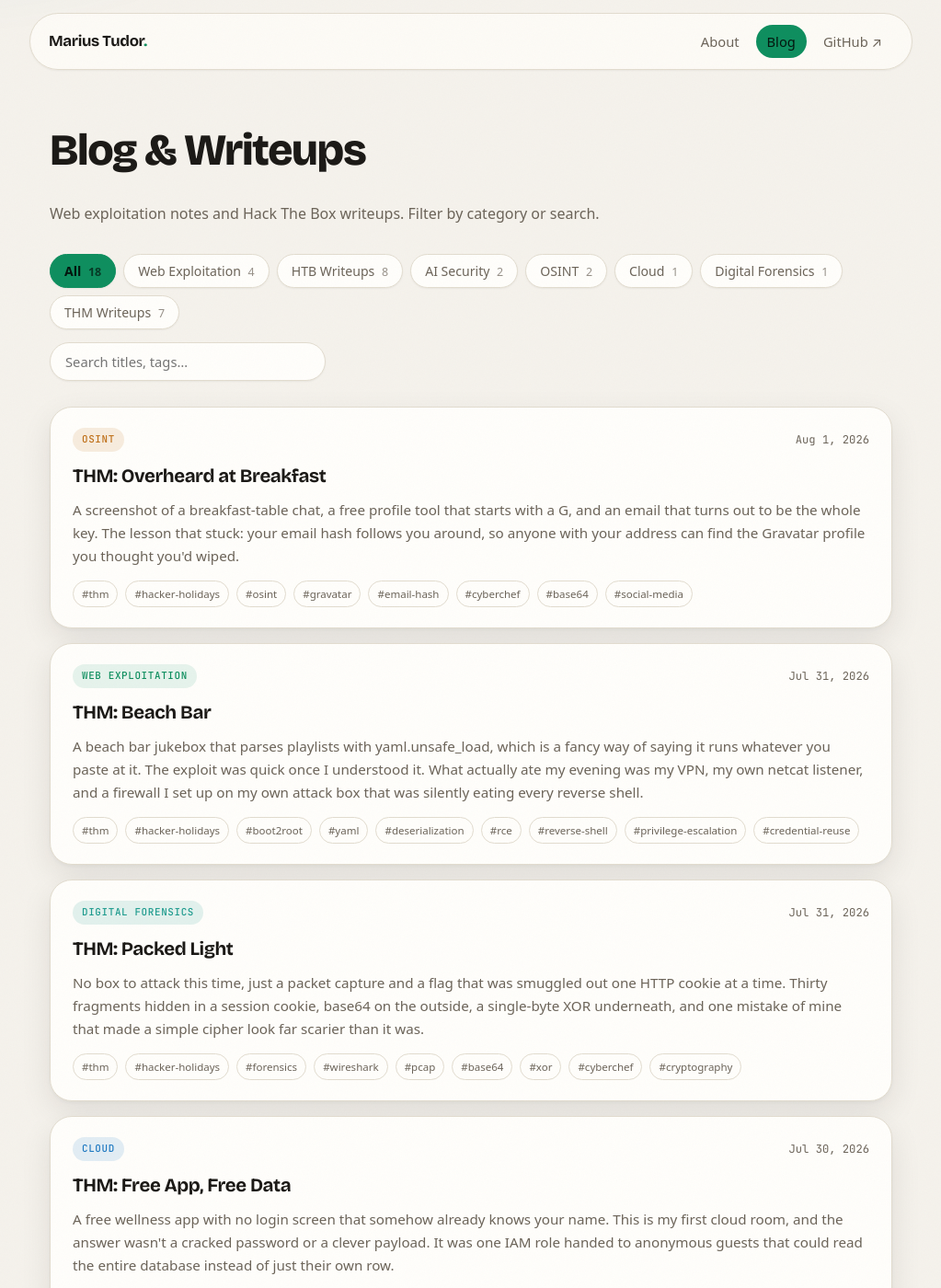
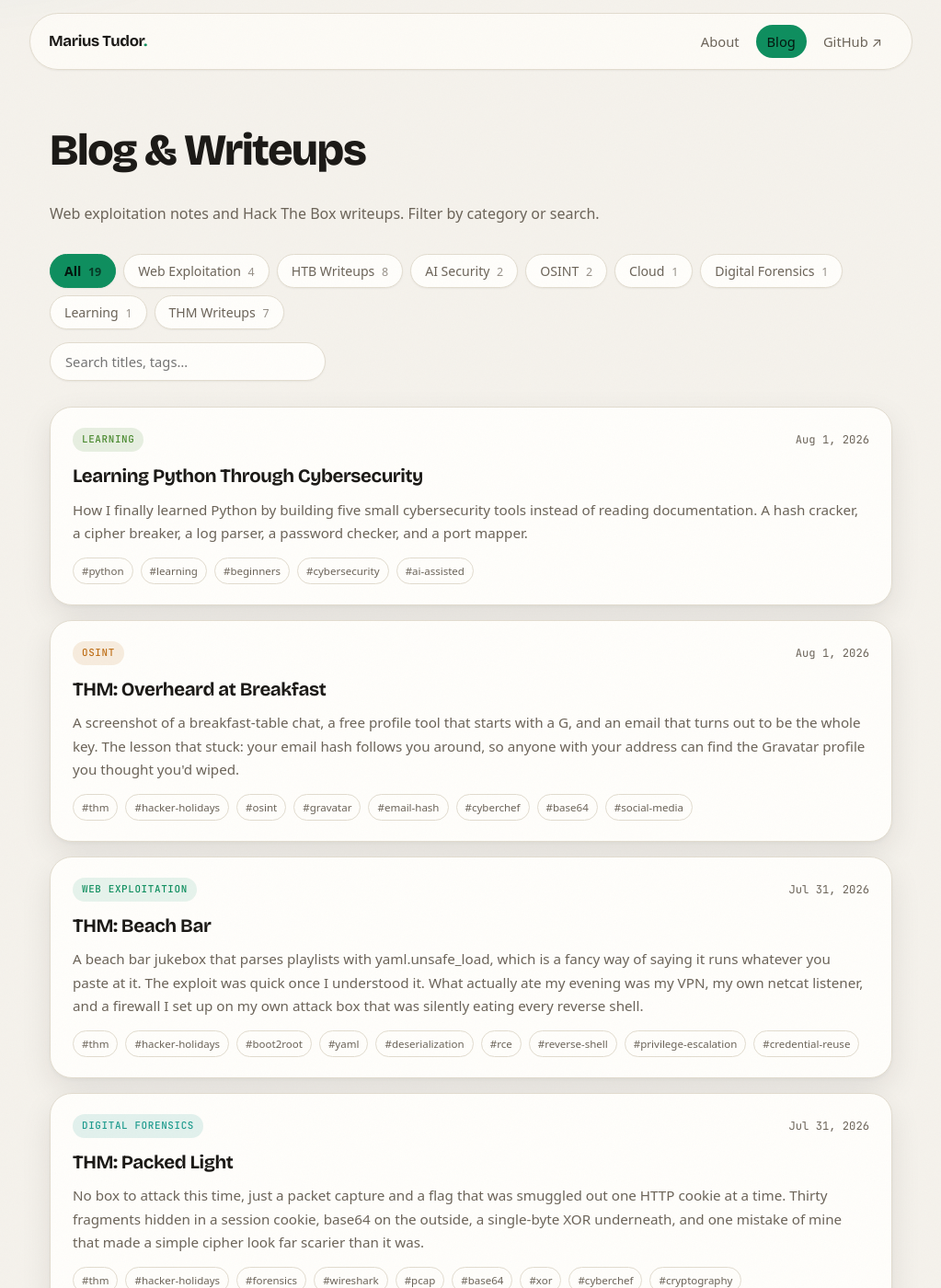
Before and after one commit to mariustudor07/mariustudor07.github.io, a Jekyll site: the page built from blog.html, in a window 1280 px wide and 1400 px high. Shown: the whole window at 92% size, without its empty margins (128-1151 px from the left). Built offline with Jekyll 4.4.1, drawn with Linux system fonts in a browser that asks for light colours; some of the changed lines change nothing that is shown.

Commit message:
Add Learning post: Learning Python Through Cybersecurity
Five small security tools (hash cracker, Caesar brute-forcer, log IP
extractor, password checker, port mapper) as a Python learning writeup.
Add a Learning blog category and badge style.

````diff
--- a/_config.yml
+++ b/_config.yml
@@ -27,3 +27,4 @@ blog_categories:
   - "OSINT"
   - "Cloud"
   - "Digital Forensics"
+  - "Learning"
--- /dev/null
+++ b/_posts/2026-08-01-learning-python-through-cybersecurity.md
@@ -0,0 +1,293 @@
+---
+layout: post
+title: "Learning Python Through Cybersecurity"
+date: 2026-08-01 20:00:00
+category: "Learning"
+difficulty: "Beginner"
+tags: [python, learning, beginners, cybersecurity, ai-assisted]
+excerpt: "How I finally learned Python by building five small cybersecurity tools instead of reading documentation. A hash cracker, a cipher breaker, a log parser, a password checker, and a port mapper."
+---
+
+> A friend asked me what I used to learn Python. The honest answer isn't a
+> course or a book. It's that I stopped trying to *learn Python* and started
+> *building small security tools*, hitting real errors, and reasoning my way
+> out of them. Five challenges took me from "Python feels childish" to actually
+> being comfortable in it. This is what I built, what each one taught me, and
+> the questions I asked an AI along the way to get unstuck without being handed
+> the answers.
+
+## Why this worked when reading docs didn't
+
+I'd avoided Python for a long time. Coming from Kotlin, where I'd already
+shipped an app to the Play Store, Python felt loose and almost *too* simple.
+That simplicity turned out to be the entire point: it's lightweight, it's
+everywhere, and in security it's the default language for tooling and glue.
+
+The thing that made it stick wasn't documentation. Official docs are a
+*reference*, written for people who already know the language. For learning,
+they're the wrong tool. What worked was building things I actually cared about,
+narrating my logic in plain English first, then translating it line by line,
+and treating every error message as the lesson rather than a failure.
+
+Each challenge below follows the same shape: **what I built**, **the method**,
+**what I learned**, and **what I asked the AI**. I used the AI as a mentor that
+nudged me toward the next idea instead of dumping solutions, which is the only
+way any of it actually landed.
+
+## Challenge 1: Hash cracker
+
+**What I built:** a script that takes a SHA-256 hash and a wordlist, hashes
+every word, and finds the one that matches.
+
+```python
+import hashlib
+
+words = {"password", "letmein", "dragon", "monkey", "football"}
+target = "5e884898da28047151d0e56f8dc6292773603d0d6aabbdd62a11ef721d1542d8"
+
+for word in words:
+    if hashlib.sha256(word.encode()).hexdigest() == target:
+        print(word)
+```
+
+**What I learned:**
+
+- A hash is **one-way**. You don't reverse it, you guess, hash the guess, and
+  compare. That guess-and-compare loop is the entire engine behind offline
+  password cracking (John the Ripper, Hashcat do exactly this, just billions of
+  times a second on a GPU).
+- **Strings vs bytes.** `hashlib` refuses a plain string, it works on raw
+  bytes, so you have to `.encode()` the word first. The error
+  `Strings must be encoded before hashing` taught me more than a chapter on
+  encoding would have.
+- A crack only works **if the answer is in the wordlist**. That's why
+  `rockyou.txt` and wordlist quality matter.
+
+**What I asked the AI:** *How would you make two identical passwords produce
+different hashes?* I reasoned my way to **salting** before it named it. The
+insight: append a **random, per-user** value before hashing (not PII like an
+account ID, since a database breach dumps that in the next column). Unique salts
+mean an attacker has to re-run their whole wordlist separately for every user
+instead of once for everyone, and it's why you check whether a hash is *salted*
+before deciding it's worth attacking.
+
+## Challenge 2: Caesar cipher brute-forcer
+
+**What I built:** given ciphertext, print all 25 possible shifts so the readable
+one is obvious. Brute force is legitimate here because the keyspace is tiny.
+
+```python
+e = "Wkh iodj lv khoor zruog"
+
+for j in range(1, 26):
+    result = ""
+    for i in e:
+        if i.islower():
+            result += chr((ord(i) - ord('a') + j) % 26 + ord('a'))
+        elif i.isupper():
+            result += chr((ord(i) - ord('A') + j) % 26 + ord('A'))
+        else:
+            result += i
+    print(result)
+```
+
+Output line that mattered: `The flag is hello world`.
+
+**What I learned:**
+
+- `ord()` / `chr()` convert between a character and its ASCII number (Python's
+  equivalent of casting in C#).
+- **Modulo (`%`)** is the whole trick. `x % 26` can never be 26 or higher, it
+  wraps, like a clock. That replaces messy manual `if n > 122: n -= 26` logic and
+  handles *any* shift size in one step. The formula
+  `(ord(c) - ord('a') + shift) % 26 + ord('a')` knocks the letter down to a
+  0 to 25 position, shifts, wraps, and lifts it back to real ASCII.
+- **Edge cases expose hidden assumptions.** My first version silently assumed
+  every character was lowercase, so spaces and capitals came out as garbage. The
+  fix was three branches: lowercase (base `'a'`), uppercase (base `'A'`), and
+  leave non-letters alone with `isalpha()`.
+- I fixed four separate bugs by **reading the output and reasoning backwards**,
+  the same debugging loop you use on a box when a tool spits out something weird.
+
+**What I asked the AI:** *Explain `%`, I skipped it because I didn't understand
+it.* Genuinely understanding modulo unlocked not just this challenge but a
+recurring pattern in crypto and reverse-engineering challenges (XOR/shift
+obfuscation loves it). The security takeaway: Caesar is trivially broken
+*because* it only has 25 keys. Real ciphers (AES, RSA) have keyspaces so vast
+that "just try every key" would outlast the universe.
+
+## Challenge 3: Log IP extractor
+
+**What I built:** read a log, pull every IP with regex, and count occurrences to
+surface the noisiest host, baby's-first threat detection.
+
+```python
+import re
+from collections import Counter
+
+log = """2026-07-28 10:14:22 Failed login from 192.168.1.55
+2026-07-28 10:14:23 Failed login from 192.168.1.55
+2026-07-28 10:14:25 Accepted login from 10.0.0.8
+2026-07-28 10:14:26 Failed login from 192.168.1.55
+2026-07-28 10:14:30 Connection from 172.16.0.99
+2026-07-28 10:14:31 Failed login from 192.168.1.55
+2026-07-28 10:14:33 Accepted login from 10.0.0.8"""
+
+ips = re.findall(r"\d{1,3}\.\d{1,3}\.\d{1,3}\.\d{1,3}", log)
+counts = Counter(ips)
+print(counts)
+```
+
+Result: `192.168.1.55` fired four failed logins, the brute-forcer, surfaced
+automatically from a pile of noise.
+
+**What I learned:**
+
+- **Regex** describes the *shape* of what you want. `\d+` is "one or more
+  digits", `\.` is a literal dot (escaped, because `.` alone means "any
+  character"). An IP is four digit-groups separated by three dots.
+- The **raw string** prefix `r"..."` stops Python mangling the backslashes, so get
+  in the habit of putting `r` in front of every pattern.
+- `re.findall(pattern, text)` returns a **list** of every match; `Counter(list)`
+  tallies them in one line.
+- **Precision vs "good enough".** My pattern would happily match
+  `999.999.999.999`, which isn't a valid IP. Tightening to `\d{1,3}` helps, but
+  truly validating 0 to 255 in regex is ugly, and for pulling IPs out of a log you
+  control, you usually don't bother. Knowing *when* precision matters is real
+  engineering judgment.
+
+**What I asked the AI:** how the same job gets done in the **terminal** with
+pipes: `cat log | grep -oE "pattern" | sort | uniq -c | sort -nr`. The mental
+model that unlocked it: each command is a filter, `|` is the conveyor belt
+between them, and `grep` uses the *same regex* I'd just learned in Python. On a
+box, that pipeline is how you go from 10,000 lines to the 3 that hold the flag.
+
+## Challenge 4: Password strength checker
+
+**What I built:** the defensive mirror of Challenge 1. Instead of *breaking*
+weak passwords, this *stops* them. It loops until the user enters something with
+an uppercase letter, a digit, and a special character.
+
+```python
+while True:
+    p = input("please enter your password: ")
+    has_upper = 0
+    has_number = 0
+    has_special = 0
+    for c in p:
+        if c.isupper():
+            has_upper += 1
+        if c.isdigit():
+            has_number += 1
+        if not c.isalpha() and not c.isdigit():
+            has_special += 1
+    if has_upper == 0 or has_number == 0 or has_special == 0:
+        print("Too weak, try again")
+    else:
+        print("Strong enough!")
+        break
+```
+
+**What I learned:**
+
+- **The reset bug.** Counters have to be reset *inside* the loop, at the top,
+  otherwise a retry keeps the previous attempt's counts. This was the single most
+  instructive bug: it's about *where* state lives, not syntax.
+- There's **no `.isspecial()`**, you define "special" yourself as
+  `not c.isalpha() and not c.isdigit()`. Combining checks you already know to
+  invent one that doesn't exist is a core skill.
+- Python uses **words** (`and`, `or`, `not`) where C#/Kotlin use symbols
+  (`&&`, `||`, `!`). Muscle memory from other languages fights you here.
+- `break` exits a `while True` loop; writing `False` on its own does nothing.
+
+**What I asked the AI:** I wanted to *gamify* strength with a points system based
+on ASCII values. The AI pushed back with the actual security reasoning: ASCII
+value measures *which* character it is, not how *unpredictable* it is. What
+really makes a password hard to crack is **character-type variety** (each type,
+lower, upper, digit, symbol, multiplies the attacker's search space) and
+**length** (every extra character multiplies it again). Repetition (`!!!`) is a
+*weakness*, because crackers guess predictable patterns first. So a score should
+reward variety and length, not high ASCII codes. A validator that checks types
+but **not length** would accept `Ab1!`, four characters, crackable in seconds.
+
+## Challenge 5: Port-to-service mapper
+
+**What I built:** turn a list of open ports from a scan into readable service
+names, the primitive version of what a scanner's fingerprinting does, and
+(not coincidentally) the exact dispatch pattern an agent's tool registry uses.
+
+```python
+open_ports = [22, 80, 3306, 8080, 443]
+
+common_ports = {
+    21: "FTP",
+    22: "SSH",
+    23: "Telnet",
+    25: "SMTP",
+    53: "DNS",
+    80: "HTTP",
+    110: "POP3",
+    143: "IMAP",
+    443: "HTTPS",
+    445: "SMB",
+    3306: "MySQL",
+    3389: "RDP",
+}
+
+for port in open_ports:
+    print(f"Port {port} -> {common_ports.get(port, 'Unknown')}")
+```
+
+**What I learned:**
+
+- A **dictionary** is a direct key-to-value lookup. `common_ports[22]` instantly
+  returns `"SSH"`, no loop, no scanning. My first attempt used a nested loop to
+  *search* the dict, which threw away the entire reason to use one.
+- **Missing keys crash.** `common_ports[8080]` raises `KeyError` because 8080
+  isn't in the dict. Real scans always contain surprises, so a tool that dies on
+  the first unexpected port is useless.
+- `.get(key, default)` does the lookup *and* the fallback in one expression:
+  `common_ports.get(8080, "Unknown")` returns `"Unknown"` instead of crashing.
+  I first solved this with `try/except`, which works, but `.get()` collapses five
+  lines to one. Knowing *both* matters: `.get()` for lookups, `try/except` for
+  things like network failures where there's no shortcut.
+- **f-strings**: `f"Port {port} -> {...}"` drops variables straight into a string
+  (Python's version of Kotlin's `"$port"`). One consistent code path means one
+  consistent output format.
+
+**What I asked the AI:** how this scales into my larger project, an AI-assisted
+pentest agent. The architecture I landed on: **Python owns the tools and the
+control loop; the AI is a constrained advisor the loop consults for judgment,
+returning structured (JSON) decisions the code validates before acting.**
+Deterministic work with a *correct* answer (parsing output, hashing, port
+lookups) is code; fuzzy *best-judgment* calls ("chase the SSRF or the git leak
+first?") are where you spend model calls. This little `.get()` dispatch,
+`tools.get(action_name, default_handler)`, is that tool registry in miniature.
+
+## What actually made the difference
+
+Five small tools taught me strings vs bytes, loops, nested loops, variable
+scope, modulo, conditionals, regex, dictionaries, `.get()`, f-strings, and
+validation loops, and I picked all of it up *because I needed it*, which is why
+it stuck.
+
+A few things I'd tell anyone starting:
+
+- **Narrate your logic in plain English first**, then translate line by line.
+  Your gaps become tiny, targeted searches instead of a documentation deep-dive.
+- **Read error messages as your primary teacher.** Python's are unusually
+  readable, and every one you fix is a permanent lesson.
+- **Prefer a plain-language explanation over the official docs** when learning.
+  Docs are for people who already know the language.
+- **Being stuck and looking something up is the mechanism, not a failure.** The
+  whole skill is carrying a *map* of what's possible and fetching specifics on
+  demand, not memorising syntax.
+
+The bigger realisation: building and breaking are the *same understanding*
+pointed in two directions. A programmer asks *"how do I make this work?"*; a
+hacker asks *"how does this break?"* You can't break what you don't understand,
+and you understand by building. Every one of these tools was me building the
+mechanism well enough to see how it fails, which is the actual job.
+
+Next up: the same approach applied to networking tools (a TCP port scanner and
+banner grabber) once I'm off my phone and back at a proper terminal.
--- a/assets/style.css
+++ b/assets/style.css
@@ -375,6 +375,8 @@ a:hover { text-decoration: underline; }
 @media (prefers-color-scheme: dark) { .badge-cloud { color: #6fb2f0; background: color-mix(in srgb, #6fb2f0 15%, transparent); } }
 .badge-digital-forensics { color: #1f9c8f; background: color-mix(in srgb, #1f9c8f 13%, transparent); }
 @media (prefers-color-scheme: dark) { .badge-digital-forensics { color: #5fd6c6; background: color-mix(in srgb, #5fd6c6 15%, transparent); } }
+.badge-learning { color: #4a8a2f; background: color-mix(in srgb, #4a8a2f 13%, transparent); }
+@media (prefers-color-scheme: dark) { .badge-learning { color: #9bd67a; background: color-mix(in srgb, #9bd67a 15%, transparent); } }
 
 .empty { color: var(--muted); text-align: center; padding: 44px 0; }
 
````
